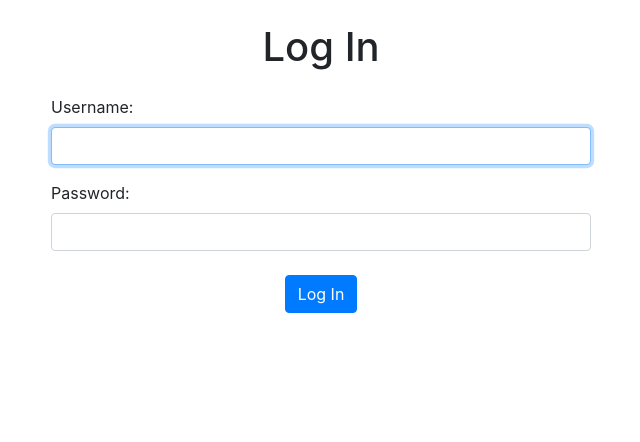
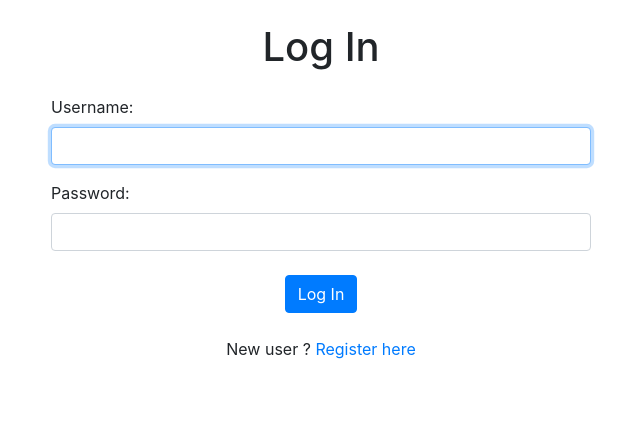
Before and after one commit to bijoyvbabu123/ShopFromMe, a Django app: page /login/ in a window 1280 px wide. Shown: the part 169-611 px from the top of the page, without its empty margins (319-959 px from the left). Run offline with Django 3.2, Linux system fonts and the light colour scheme; some libraries are stand-ins or nearby versions.

Commit message:
added a link to the sign up page

```diff
--- a/shop/templates/shop/login.html
+++ b/shop/templates/shop/login.html
@@ -54,6 +54,11 @@ same attributes are used here also-->
 
             </form>
             <!-- Form end -->
+
+            <div class="text-center py-3">
+                New user ? <a href="{% url 'shop:signup' %}">Register here</a>
+            </div>
+
         </div>
     </div>
 </div>
```
